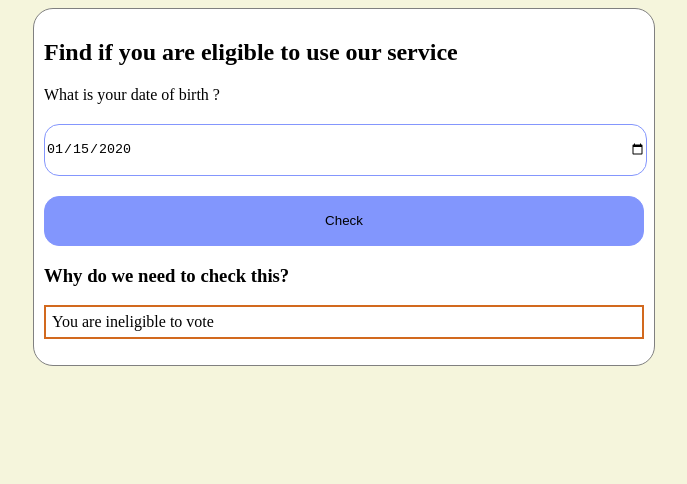
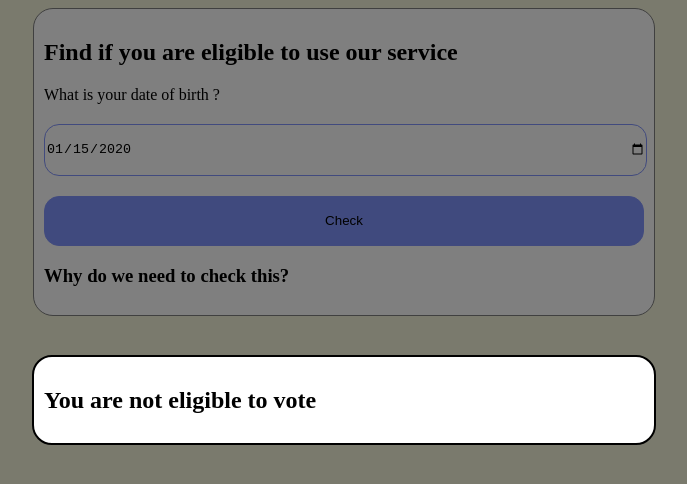
Before and after one commit to hard-to-smart/React-Mini-Projects, a React (Vite) app: page / in a window 1280 px wide. Both pictures are taken after typing "2020-01-15" into the empty fields and a click on the button "Check". Shown: the top 484 px of the page, without its empty margins (296-983 px from the left). Built offline with nearby package versions, Linux system fonts and the light colour scheme.

Commit message:
completed

```diff
--- a/src/AgeCalculate.jsx
+++ b/src/AgeCalculate.jsx
@@ -1,8 +1,20 @@
 import React from 'react'
+import Display from './Display'
 
-const AgeCalculate = () => {
+const AgeCalculate = ({age}) => {
   return (
-    <div>AgeCalculate</div>
+    <div className='overlay'>
+    <div className='card' style={{display:'absolute', border:'2px solid black' }}>
+      {
+        age >=18 ? (
+          <h2>You are eligible to vote</h2>
+        ) :
+        (
+          <h2>You are not eligible to vote</h2>
+        )
+      }
+    </div>
+    </div>
   )
 }
 
--- a/src/Display.jsx
+++ b/src/Display.jsx
@@ -1,49 +1,45 @@
 import React, { useEffect, useState } from 'react'
+import AgeCalculate from './AgeCalculate'
 
 const Display = () => {
+
   const [showInfo, setShowInfo] = useState(false)
-  const [userDate, setUserDate] = useState({})
-  const [currentDate, setCurrentDate] = useState(new Date())
+  const [error, setError] = useState(false)
   const [age, setAge] = useState(null);
 
   const handleShowInfo=()=>{
     setShowInfo((prev)=> !prev);
   }
+
   const handleFetchUserAge=(e)=>{
     e.preventDefault()
     const formData = new FormData(e.target);
     const date = formData.get('date');
-    setUserDate(date);
+    handleGetAge(date);
   }
 
-useEffect(() => {
-    setCurrentDate(new Date());
-}, []);
-
-useEffect(()=>{
-
-  handleGetAge(userDate, currentDate);
-}, [userDate, currentDate])
-
-const handleGetAge = (dob, currentDate) => {
-    const birthDate = new Date(dob);
+const handleGetAge = (userdob) => {
+    if (!userdob) {
+      setError(true);
+      return;
+    }
+    const currentDate = new Date();
+    const birthDate = new Date(userdob);
     const ageDiff = currentDate - birthDate;
-    console.log(ageDiff)
     const ageInYears = new Date(ageDiff).getUTCFullYear() - 1970;
     setAge(ageInYears);
 };
 
-console.log(currentDate, userDate, age);
-
-
   return (
+    <>
     <div className='wrapper'>
-    <card className="card">
+    <div className="card">
       <h2>Find if you are eligible to use our service</h2>
         <form onSubmit={handleFetchUserAge}>
           <label htmlFor='date'> What is your date of birth ?</label>
 
-            <input id="date" name='date' type='date' />
+            <input id="date" name='date' type='date'/>
+            {error && <span className='error'> Date of Birth is required</span> }
             <button type='submit'>Check</button>
         </form>
         <h3 onClick={handleShowInfo}>Why do we need to check this?</h3>
@@ -52,15 +48,12 @@ console.log(currentDate, userDate, age);
             Your date of birth determines if you can use our platform. You must be at least 18 years old to use our services.
         </p>
         }
-        {age !== null ? (
-          age >= 18 ? (
-            <p>You are eligible to vote</p>
-          ) : (
-            <p>You are ineligible to vote</p>
-          )
-        ) : null}
-    </card>
     </div>
+    </div>
+     { age &&
+      <AgeCalculate age={age}/>
+     }
+     </>
   )
 }
 
--- a/src/index.css
+++ b/src/index.css
@@ -47,3 +47,19 @@ form button:hover{
 .card h3{
   cursor: pointer;
 }
+.overlay{
+  position: absolute;
+  top: 0;
+  left: 0;
+  width: 100%;
+  height: 100%;
+  background-color: rgba(0, 0, 0, 0.5);
+  display: flex;
+  justify-content: center;
+  align-items: center;
+}
+
+.error{
+  color: rgb(133, 0, 0);
+  border: none;
+}
```
